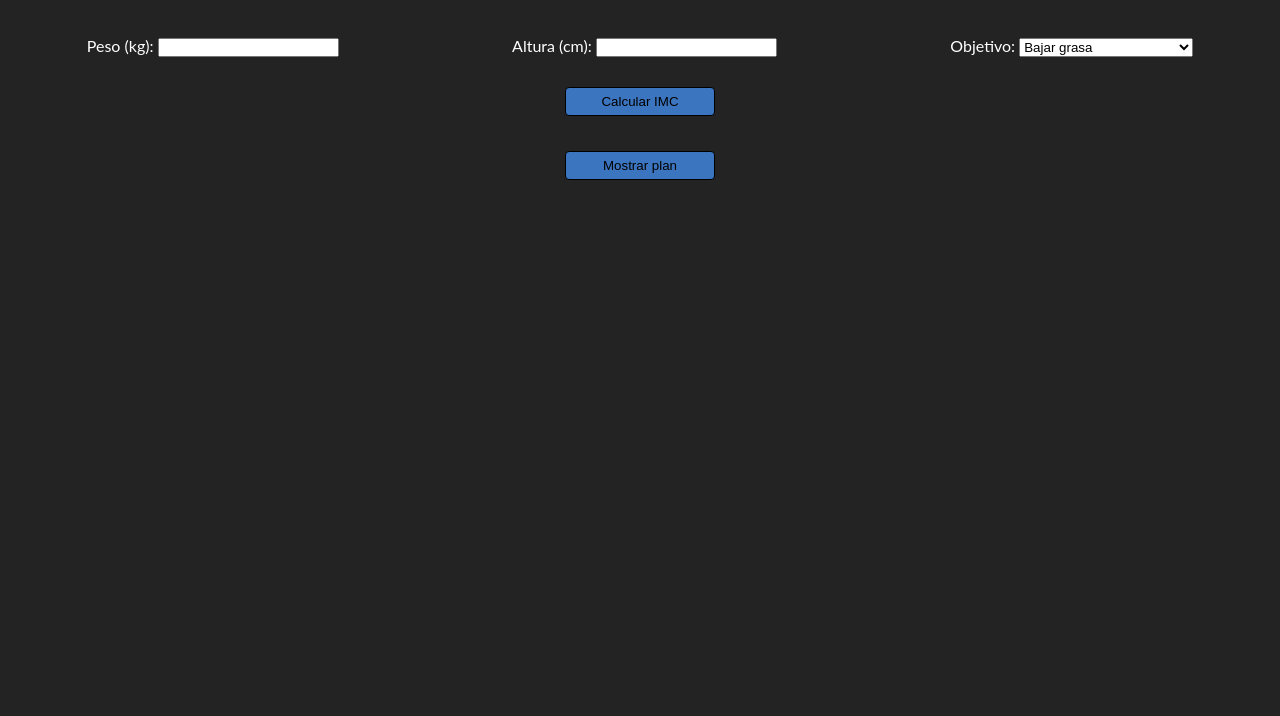
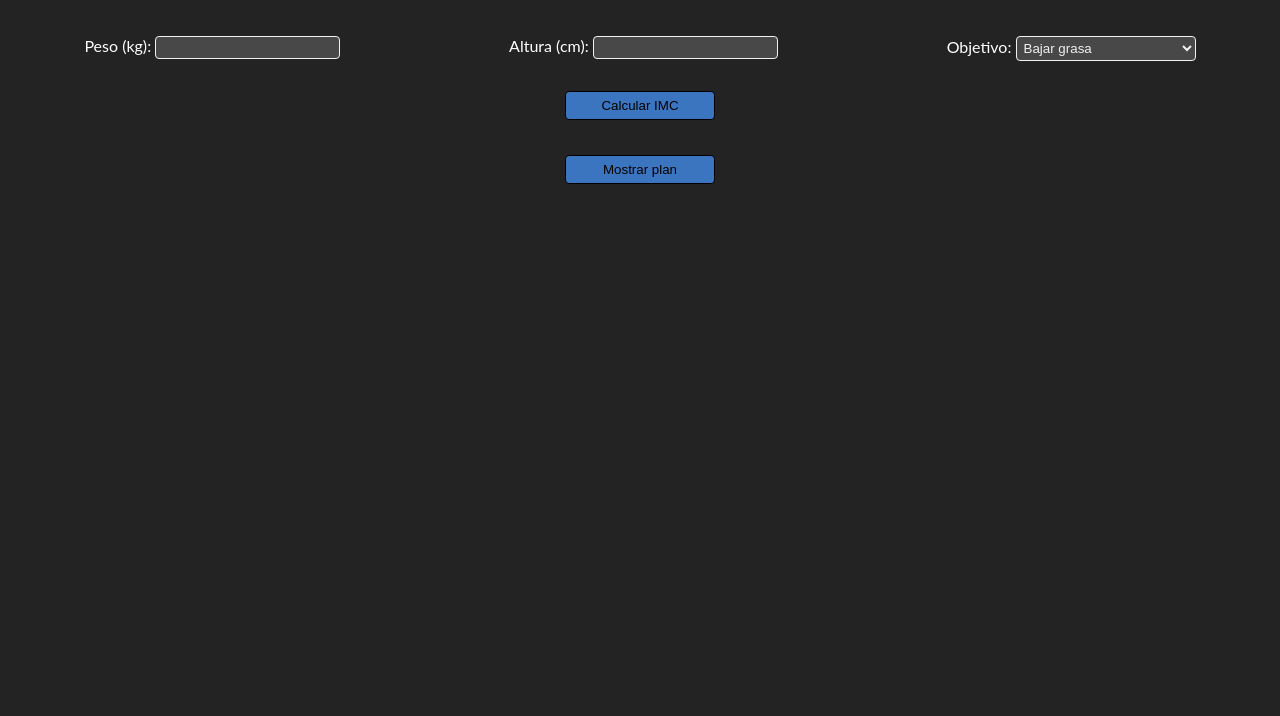
Before and after one commit to javiidiazo/FitBuilder, a plain HTML site: page inicio.html in a window 1280 px wide. Shown: the part 84-800 px from the top of the page. Drawn offline with Linux system fonts and the light colour scheme.

```diff
--- a/inicio.css
+++ b/inicio.css
@@ -33,6 +33,24 @@
     color: #fff;
 }
 
+input{
+    background-color: var(--buscador);
+    border: 1px solid var(--letras);
+    color: var(--letras);
+    border-radius: 4px;
+    padding: 3px;
+    outline: none;
+}
+
+select{
+    background-color: var(--buscador);
+    border: 1px solid var(--letras);
+    color: var(--letras);
+    border-radius: 4px;
+    padding: 3px;
+    outline: none;
+}
+
 .cont-calcular{
     width: 100%;
     display: flex;
--- a/inicio.js
+++ b/inicio.js
@@ -25,9 +25,9 @@
       resultado = 'Por favor, ingrese valores numéricos válidos.';
     } if(imc > 0 && imc < 18.5) {
       resultado2 = 'peso bajo';
-    } if(imc >= 18.5 && imc <= 24.9){
+    } if(imc >= 18.5 && imc <= 24.99){
       resultado2 = 'peso saludable';
-    } if(imc >= 25 && imc <= 29.9){
+    } if(imc >= 25 && imc <= 29.99){
       resultado2 = 'sobre peso';
     } if(imc >= 30){
       resultado2 = 'obesidad';
```
